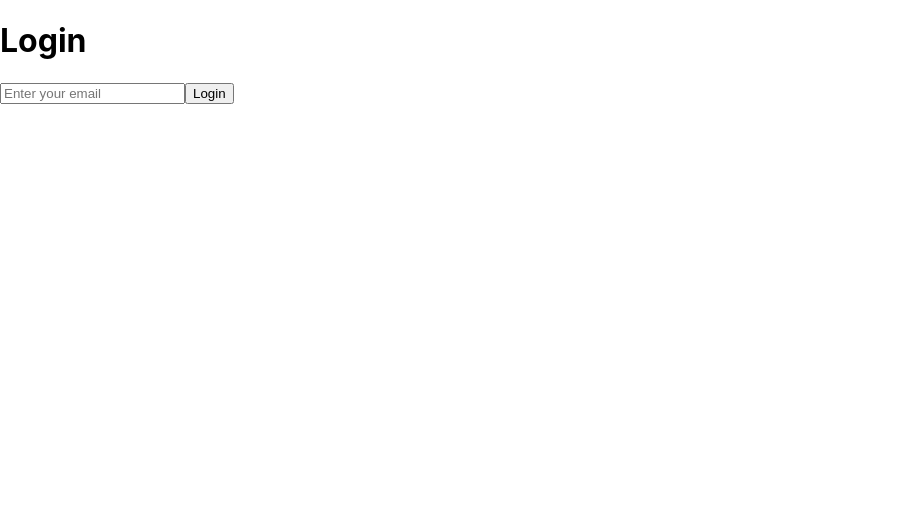
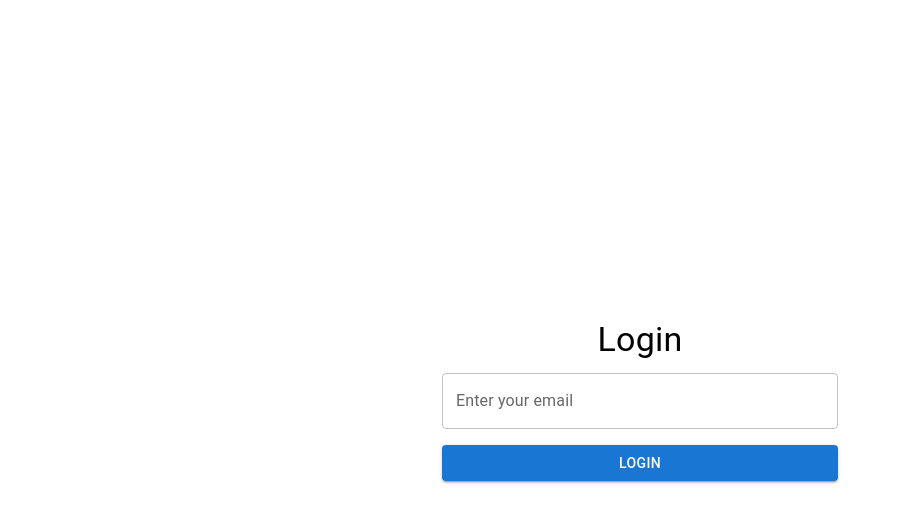
Before and after one commit to pietrocanevarolo/trial_project, a React (Create React App) app in the folder frontend/: page / in a window 1280 px wide. Shown: the top 522 px of the page, without its empty margins (0-902 px from the left). Built offline with nearby package versions, Linux system fonts and the light colour scheme.

Commit message:
modernize frontend using material UI

```diff
--- a/frontend/package.json
+++ b/frontend/package.json
@@ -3,6 +3,10 @@
   "version": "0.1.0",
   "private": true,
   "dependencies": {
+    "@emotion/react": "^11.14.0",
+    "@emotion/styled": "^11.14.0",
+    "@mui/icons-material": "^6.2.1",
+    "@mui/material": "^6.2.1",
     "@reduxjs/toolkit": "^2.5.0",
     "axios": "^1.7.9",
     "cra-template": "1.2.0",
--- a/frontend/src/components/Login.js
+++ b/frontend/src/components/Login.js
@@ -1,5 +1,6 @@
 import React, { useState } from 'react';
 import { useNavigate } from 'react-router-dom';
+import { TextField, Button, Box, Typography, Container } from '@mui/material';
 
 const Login = () => {
   const [email, setEmail] = useState('');
@@ -11,16 +12,37 @@ const Login = () => {
   };
 
   return (
-    <div>
-      <h1>Login</h1>
-      <input
-        type="email"
-        placeholder="Enter your email"
-        value={email}
-        onChange={(e) => setEmail(e.target.value)}
-      />
-      <button onClick={handleSubmit}>Login</button>
-    </div>
+    <Container maxWidth="xs">
+      <Box
+        sx={{
+          display: 'flex',
+          flexDirection: 'column',
+          justifyContent: 'center',
+          alignItems: 'center',
+          minHeight: '100vh',
+        }}
+      >
+        <Typography variant="h4" gutterBottom>
+          Login
+        </Typography>
+        <TextField
+          label="Enter your email"
+          variant="outlined"
+          fullWidth
+          value={email}
+          onChange={(e) => setEmail(e.target.value)}
+          sx={{ marginBottom: 2 }}
+        />
+        <Button
+          variant="contained"
+          color="primary"
+          fullWidth
+          onClick={handleSubmit}
+        >
+          Login
+        </Button>
+      </Box>
+    </Container>
   );
 };
 
--- a/frontend/src/components/ProductScreen.js
+++ b/frontend/src/components/ProductScreen.js
@@ -1,6 +1,8 @@
 import React, { useEffect, useState } from 'react';
 import { useNavigate } from 'react-router-dom';
 import axios from 'axios';
+import { Button, Container, Grid, InputAdornment, TextField, Table, TableBody, TableCell, TableContainer, TableHead, TableRow, Typography } from '@mui/material';
+import SearchIcon from '@mui/icons-material/Search';
 
 const ProductScreen = () => {
   const [products, setProducts] = useState([]);
@@ -44,49 +46,68 @@ const ProductScreen = () => {
   };
 
   return (
-    <div>
-      <div>
-        <span>Welcome, {user || 'Guest'}</span>
-        <button onClick={handleLogout}>Logout</button>
-      </div>
-      <input
-        type="text"
-        placeholder="Search products"
+    <Container maxWidth="lg">
+      <Grid container spacing={3} alignItems="center" justifyContent="space-between">
+        <Grid item xs={12} sm={8}>
+          <Typography variant="h4">Welcome, {user || 'Guest'}</Typography>
+        </Grid>
+        <Grid item xs={12} sm={4} container justifyContent="flex-end">
+          <Button variant="contained" color="secondary" onClick={handleLogout}>
+            Logout
+          </Button>
+        </Grid>
+      </Grid>
+      <TextField
+        fullWidth
+        label="Search products"
+        variant="outlined"
         value={search}
         onChange={(e) => setSearch(e.target.value)}
+        sx={{ marginTop: 3 }}
+        InputProps={{
+          startAdornment: (
+            <InputAdornment position="start">
+              <SearchIcon />
+            </InputAdornment>
+          ),
+        }}
       />
-      <table>
-        <thead>
-          <tr>
-            <th>ID</th>
-            <th>Name</th>
-            <th>Description</th>
-            <th>Price</th>
-            <th>Stock</th>
-            <th>Actions</th>
-          </tr>
-        </thead>
-        <tbody>
+      <TableContainer sx={{ marginTop: 3 }}>
+        <Table>
+          <TableHead>
+            <TableRow>
+              <TableCell>ID</TableCell>
+              <TableCell>Name</TableCell>
+              <TableCell>Description</TableCell>
+              <TableCell>Price</TableCell>
+              <TableCell>Stock</TableCell>
+              <TableCell>Actions</TableCell>
+            </TableRow>
+          </TableHead>
+          <TableBody>
             {products.map((product) => (
-            <tr key={product.id}>
-              <td>{product.id}</td>
-              <td>{product.name}</td>
-              <td>{product.description}</td>
-              <td>{product.price}</td>
-              <td>{product.stock}</td>
-              <td>
-                <button
+              <TableRow key={product.id}>
+                <TableCell>{product.id}</TableCell>
+                <TableCell>{product.name}</TableCell>
+                <TableCell>{product.description}</TableCell>
+                <TableCell>{product.price}</TableCell>
+                <TableCell>{product.stock}</TableCell>
+                <TableCell>
+                  <Button
+                    variant="contained"
+                    color={product.selected ? 'default' : 'primary'}
                     onClick={() => handleSelect(product.id)}
                     disabled={product.selected}
                   >
                     {product.selected ? 'Selected' : 'Select'}
-                </button>
-              </td>
-            </tr>
+                  </Button>
+                </TableCell>
+              </TableRow>
             ))}
-        </tbody>
-      </table>
-    </div>
+          </TableBody>
+        </Table>
+      </TableContainer>
+    </Container>
   );
 };
 
```
Also changed, not shown: 1 other file (tests, documents, lock files or other folders). Lines whose indentation alone changed are shown as unchanged.
